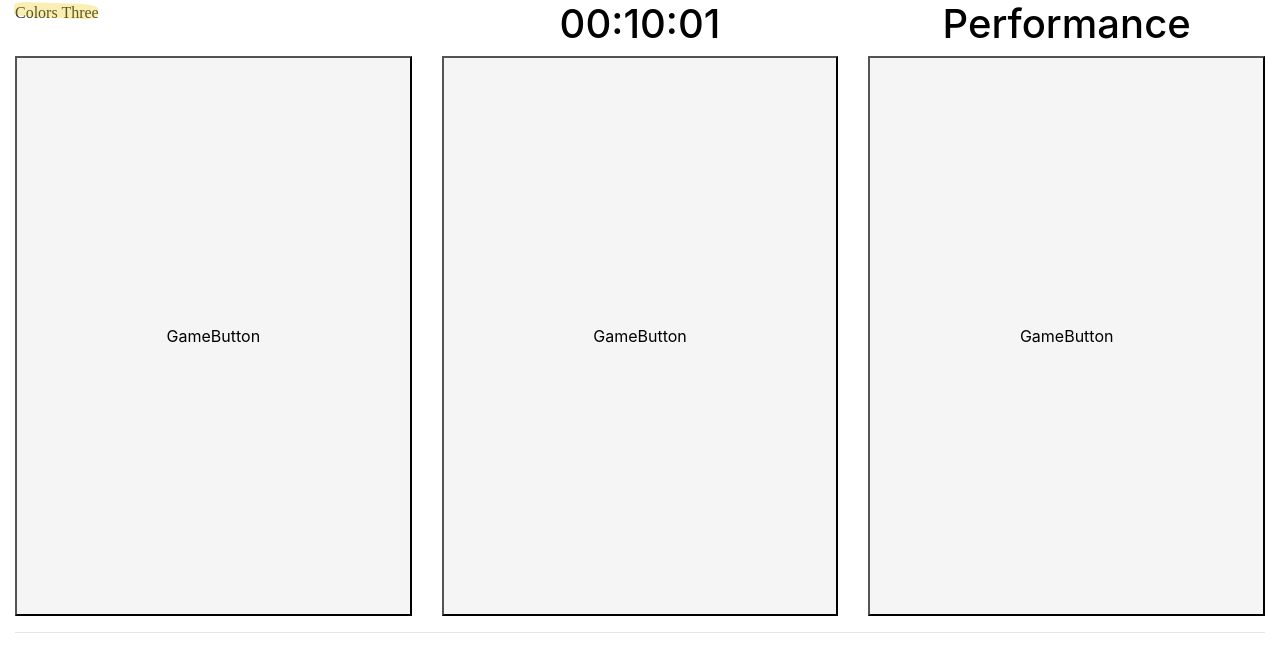
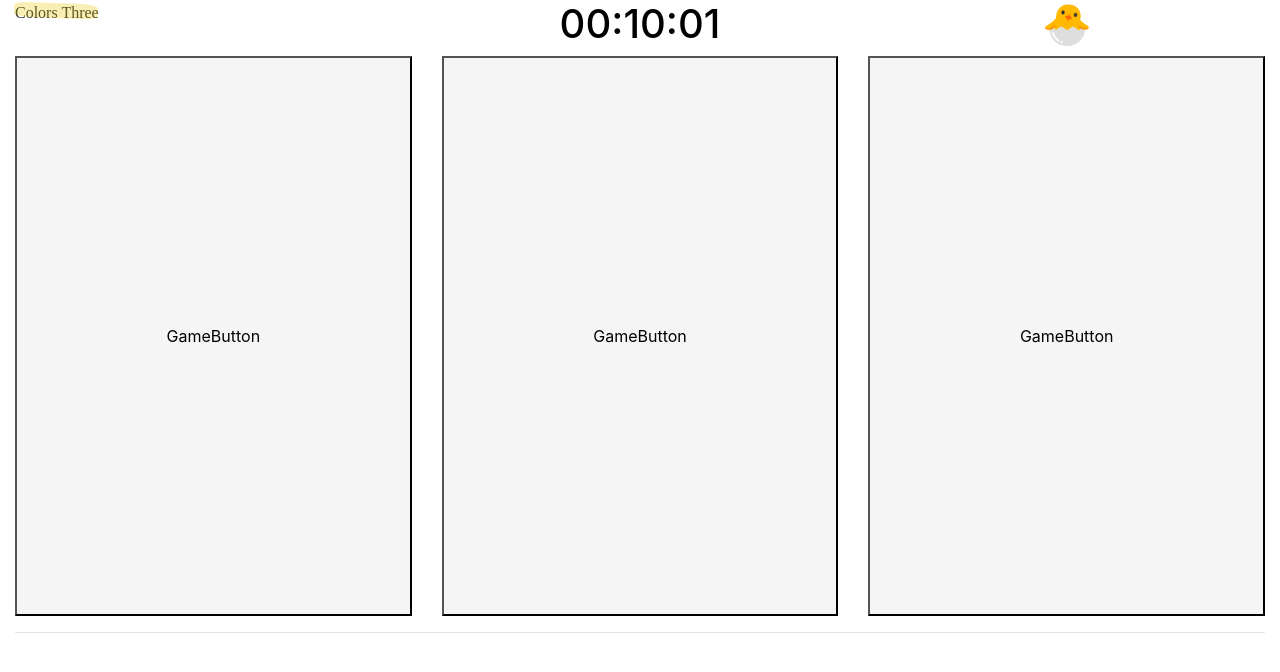
Before and after one commit to kre64/colors-three, a React (Create React App) app: page / in a window 1280 px wide. Shown: the top 672 px of the page. Built offline with nearby package versions, Linux system fonts and the light colour scheme.

Commit message:
Performance levels increase every 100 secs

```diff
--- a/src/Components/Performance.js
+++ b/src/Components/Performance.js
@@ -1,7 +1,23 @@
-import React from "react";
+import React, { useState, useEffect } from "react";
 
-const Performance = (props) => {
-	return <h1>Performance</h1>;
+const Performance = ({ seconds }) => {
+	const [performance, setPerformance] = useState("0");
+
+	const LEVELS = {
+		0: "🐣",
+	};
+
+	useEffect(() => {
+		let levelsKey = Math.floor(seconds / 100);
+		if (!LEVELS[levelsKey]) {
+			console.log(`Level ${levelsKey} not found in LEVELS!`);
+			setPerformance("placeholder perf");
+		} else {
+			setPerformance(LEVELS[levelsKey]);
+		}
+	}, [seconds, LEVELS]);
+
+	return <h1>{performance}</h1>;
 };
 
 export default Performance;
```
